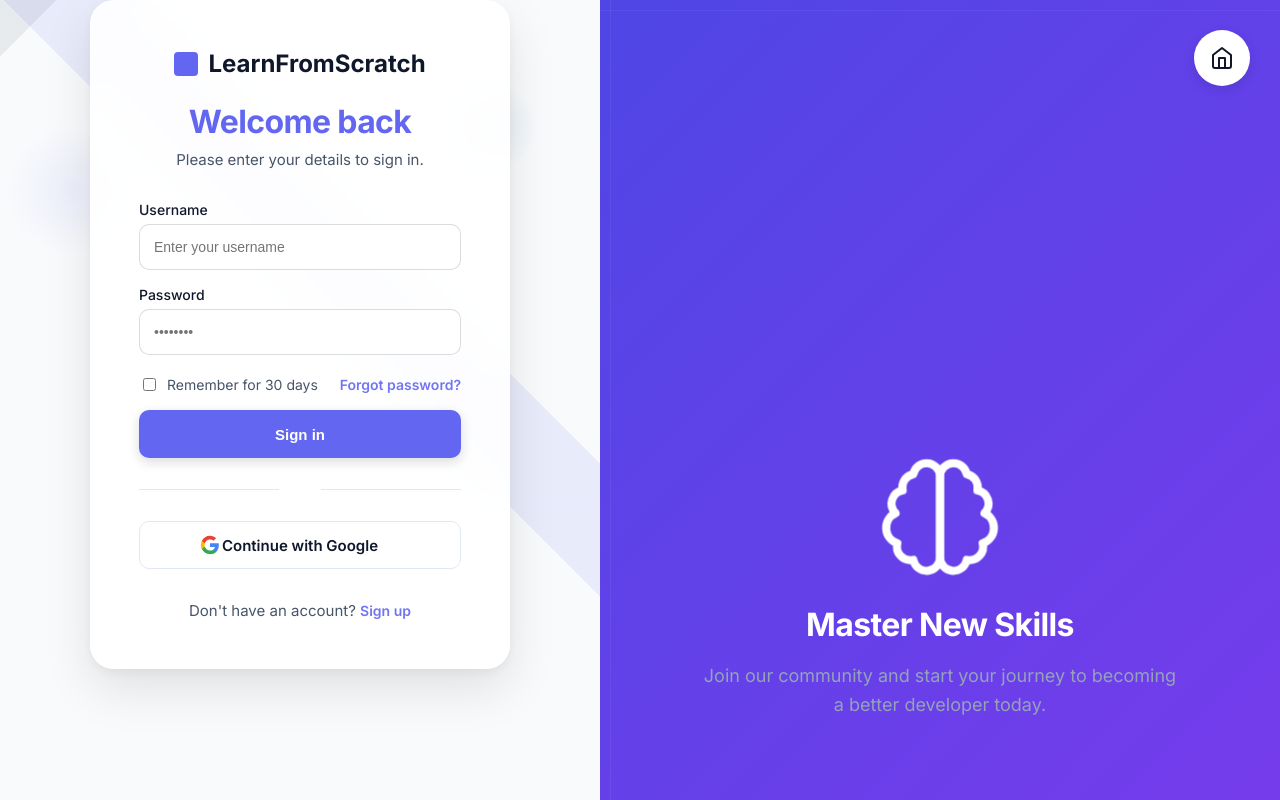
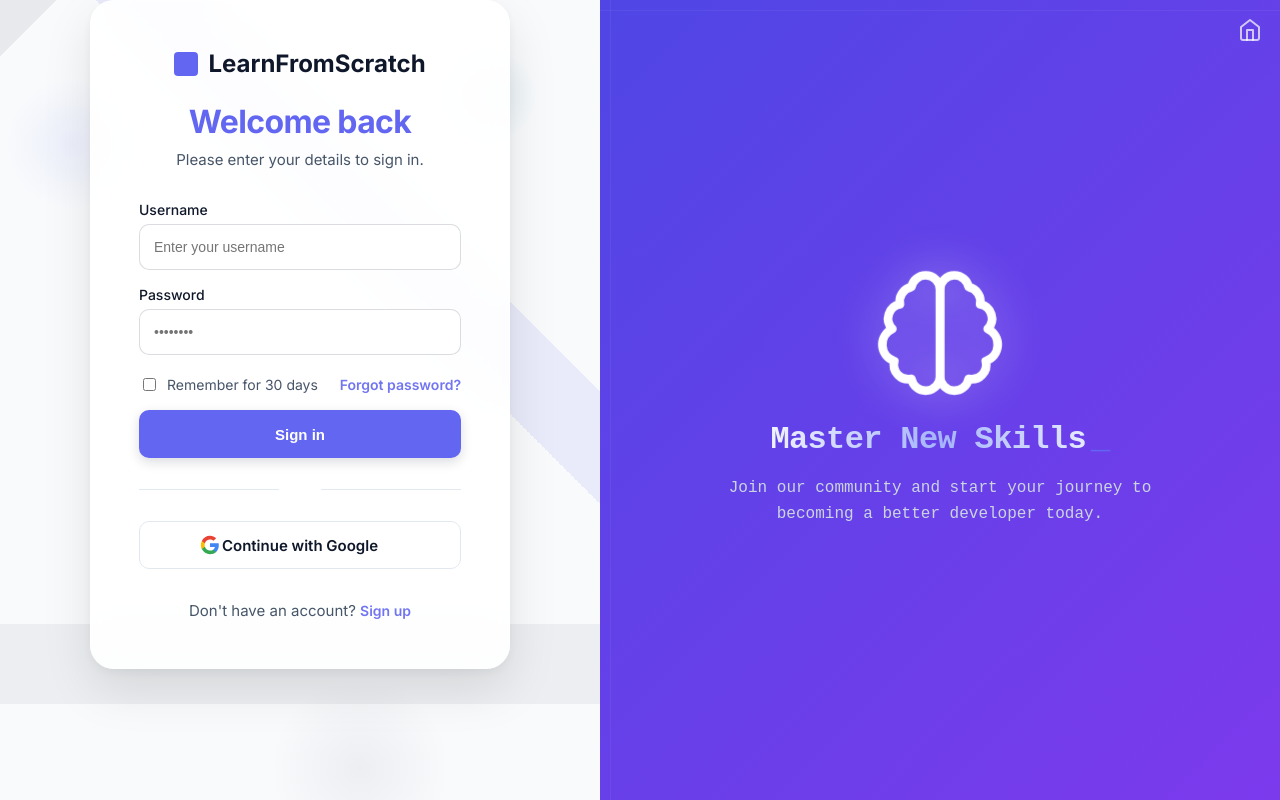
Before and after one commit to karthikKSayyaparaju/lfscode, a website: page login/login.html in a window 1280 px wide. Shown: the top 800 px of the page. Drawn offline with Linux system fonts and the light colour scheme.

Commit message:
made changes to the login page
here i have made changes to login making look even look login page.

```diff
--- a/login/login.html
+++ b/login/login.html
@@ -94,6 +94,20 @@
     <h2 class="info-title">Master New Skills</h2>
     <p class="info-desc">Join our community and start your journey to becoming a better developer today.</p>
   </div>
+
+  <script>
+    const descElement = document.querySelector('.info-desc');
+    if (descElement) {
+      descElement.addEventListener('animationend', (e) => {
+        if (e.animationName === 'decodeText') {
+          // Note: Ensure you have a sound file at this path
+          const audio = new Audio('/sounds/ding.mp3');
+          audio.volume = 0.4;
+          audio.play().catch(() => { /* Autoplay might be blocked by browser */ });
+        }
+      });
+    }
+  </script>
 </body>
 
 </html>
--- a/styles.css
+++ b/styles.css
@@ -788,7 +788,7 @@
 body.login-page {
   margin: 0;
   padding: 0;
-  min-height: 132vh;
+  height: 100vh;
   width: 100vw;
   overflow: hidden;
   display: flex;
@@ -1028,7 +1028,7 @@
   flex-direction: column;
   justify-content: center;
   align-items: center;
-  padding: 180px 60px 60px;
+  padding: 60px;
   text-align: center;
   position: relative;
   overflow: hidden;
@@ -1058,8 +1058,8 @@
 .login-right .info-icon {
   color: #ffffff;
   margin-bottom: 24px;
-  animation: fadeInUpStagger 0.5s ease-out backwards;
-  animation-delay: 0.2s;
+  animation: fadeInUpStagger 1.2s ease-out backwards;
+  animation-delay: 0.4s;
 }
 
 .login-right .info-icon svg {
@@ -1067,23 +1067,36 @@
 }
 
 .login-right .info-title {
-  font-family: 'Inter', sans-serif;
+  font-family: 'Courier New', Courier, monospace;
   font-size: 32px;
   font-weight: 700;
-  color: #fff;
+  color: transparent;
+  background: linear-gradient(to right, #ffffff 20%, #a5b4fc 50%, #ffffff 80%);
+  background-size: 200% auto;
+  -webkit-background-clip: text;
+  background-clip: text;
   margin: 0 0 16px;
-  animation: fadeInUpStagger 0.5s ease-out backwards;
-  animation-delay: 0.4s;
+  opacity: 0;
+  animation: decodeText 2s ease-out 1.2s forwards, textShine 4s linear infinite;
+}
+
+.login-right .info-title::after {
+  content: '_';
+  display: inline-block;
+  margin-left: 5px;
+  color: var(--accent);
+  animation: blinkCursor 0.5s infinite;
 }
 
 .login-right .info-desc {
-  font-size: 18px;
+  font-family: 'Courier New', Courier, monospace;
+  font-size: 16px;
   line-height: 1.6;
-  color: #94a3b8;
+  color: #cbd5e1;
   max-width: 480px;
   margin: 0;
-  animation: fadeInUpStagger 0.5s ease-out backwards;
-  animation-delay: 0.6s;
+  opacity: 0;
+  animation: decodeText 2s ease-out 2s forwards;
 }
 
 /* Keyframes */
@@ -1119,14 +1132,50 @@
 @keyframes pulseBrain {
   0% {
     transform: scale(1);
+    filter: drop-shadow(0 0 0 rgba(255, 255, 255, 0));
   }
 
   50% {
-    transform: scale(1.1);
+    transform: scale(1.2);
+    filter: drop-shadow(0 0 25px rgba(255, 255, 255, 0.6));
   }
 
   100% {
     transform: scale(1);
+    filter: drop-shadow(0 0 0 rgba(255, 255, 255, 0));
+  }
+}
+
+@keyframes textShine {
+  to {
+    background-position: 200% center;
+  }
+}
+
+@keyframes decodeText {
+  0% {
+    opacity: 0;
+    filter: blur(12px);
+    transform: translateY(20px);
+  }
+
+  100% {
+    opacity: 1;
+    filter: blur(0);
+    transform: translateY(0);
+  }
+}
+
+@keyframes blinkCursor {
+
+  0%,
+  49% {
+    opacity: 1;
+  }
+
+  50%,
+  100% {
+    opacity: 0;
   }
 }
 
@@ -1146,27 +1195,27 @@
 /* Go Home Button */
 body.login-page .go-home-btn {
   position: fixed;
-  top: 30px;
-  right: 30px;
+  top: 10px;
+  right: 10px;
   display: flex;
   align-items: center;
   justify-content: center;
-  width: 56px;
-  height: 56px;
-
+  width: auto;
+  height: auto;
+  padding: 8px;
   border: none;
-  border-radius: 50%;
-  background-color: var(--bg-card);
-  color: var(--text);
+  border-radius: 0;
+  background-color: transparent;
+  color: rgba(255, 255, 255, 0.7);
   transition: all 0.2s ease;
   z-index: 50;
-  box-shadow: 0 4px 12px rgba(0, 0, 0, 0.1);
+  box-shadow: none;
 }
 
 body.login-page .go-home-btn:hover {
-  color: var(--accent);
-  transform: translateY(-4px);
-  box-shadow: 0 12px 24px rgba(0, 0, 0, 0.15);
+  color: #ffffff;
+  transform: scale(1.1);
+  box-shadow: none;
 }
 
 @media (max-width: 768px) {
@@ -1176,7 +1225,7 @@
 
   body.login-page .go-home-btn:hover {
     color: var(--text);
-    background-color: rgba(0, 0, 0, 0.05);
+    background-color: transparent;
   }
 }
 
```
